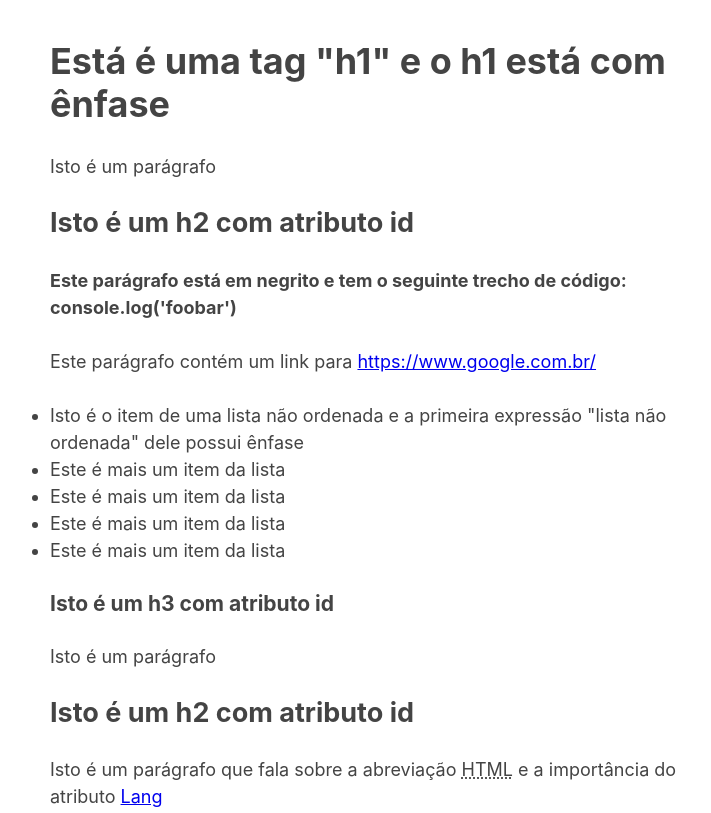
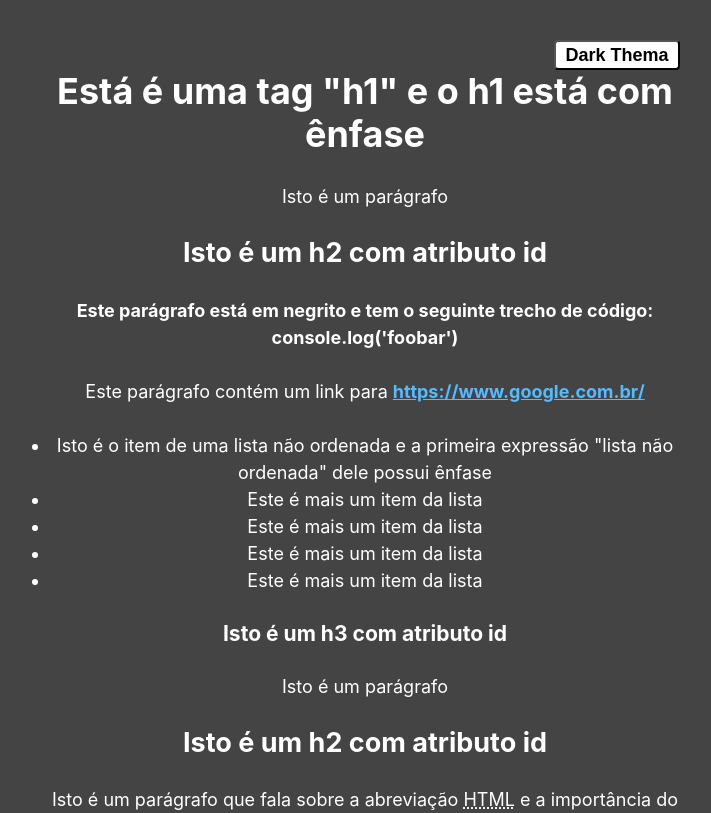
Before and after one commit to JoaoChrisostomo/Enext, a plain HTML site: page index.html in a window 1280 px wide. Shown: the top 813 px of the page, without its empty margins (275-986 px from the left). Drawn offline with Linux system fonts and the light colour scheme.

Commit message:
acrescentando o dark-thema no projeto

```diff
--- a/index.html
+++ b/index.html
@@ -9,6 +9,9 @@
     <title>Desafio HTML</title>
 </head>
 <body>
+    <div class="dark-mode">
+        <button id="btn">Dark Thema</button>
+    </div>
     <h1>Está é uma tag "h1" e o h1 está com ênfase</h1>
     <br>
     <p> Isto é um parágrafo </p>
@@ -47,12 +50,11 @@
     <p><a href="https://smartquotesforsmartpeople.com/">Cuidado com a tipografia.</a> Você precisa ter atenção com aspas que está usando meu jovem! <br>
     E por favor, use fontes que não sejam Times New Roman em seus projetos.</p>
     <br>
-    <p>"The student searches the word for meaning. The master finds worlds of meaning in the search."  Unknown</p>
+    <blockquote>
+        <p>"The student searches the world for meaning. The master finds worlds of meaning in the search." — Unknown<p>
+      </blockquote>
     <br>
     <hr>
-
-
-
-
+    <script src="script.js"></script>
 </body>
 </html>
--- /dev/null
+++ b/script.js
@@ -0,0 +1,6 @@
+const btnTheme = document.getElementById("btn");
+const body = document.querySelector("body");
+
+btnTheme.addEventListener("click", () => {
+    body.classList.toggle("dark-theme");
+});
--- a/style.css
+++ b/style.css
@@ -4,7 +4,55 @@
     box-sizing: border-box;
 }
 
-body{max-width:650px;margin:40px auto;padding:0 10px;font:18px/1.5 -apple-system, BlinkMacSystemFont, "Segoe UI", Roboto, "Helvetica Neue", Arial, "Noto Sans", sans-serif, "Apple Color Emoji", "Segoe UI Emoji", "Segoe UI Symbol", "Noto Color Emoji";color:#444}h1,h2,h3{line-height:1.2}@media (prefers-color-scheme: dark){body{color:white;background:#444}a:link{color:#5bf}a:visited{color:#ccf}}
+:root {
+    --color-primary: #ffffff;
+    --color-secondary: rgb(0, 0, 0);
+}
+
+body{
+    max-width:650px;
+    margin:40px auto;
+    padding:0 10px;
+    font:18px/1.5 -apple-system, BlinkMacSystemFont, "Segoe UI", Roboto, "Helvetica Neue", Arial, "Noto Sans", sans-serif, "Apple Color Emoji", "Segoe UI Emoji", "Segoe UI Symbol", "Noto Color Emoji";background:#444;
+    color:white;
+    text-align: center;
+}
+
+body.dark-theme{
+    background:var(--color-primary);
+    color:var(--color-secondary);
+}
+.dark-mode{
+    display:flex;
+    justify-content:flex-end;
+    align-items:center;
+}
+
+#btn{
+    text-align: center;
+    width: 20%;
+    height: 30px;
+    cursor:pointer;
+    border-radius: 4px;
+    background: var(--color-primary);
+    color: var(--color-secondary);
+    font-size: 18px;
+    font-weight: bold;
+    transition: all 0.3s;
+}
+
+h1,h2,h3{
+    line-height:1.2;
+}
+
+a:link{
+    color:#5bf;
+    font-weight: 700;
+}
+
+a:visited{
+    color:#ccf;
+}
 
 #negrito{
     font-weight: bold;
```
